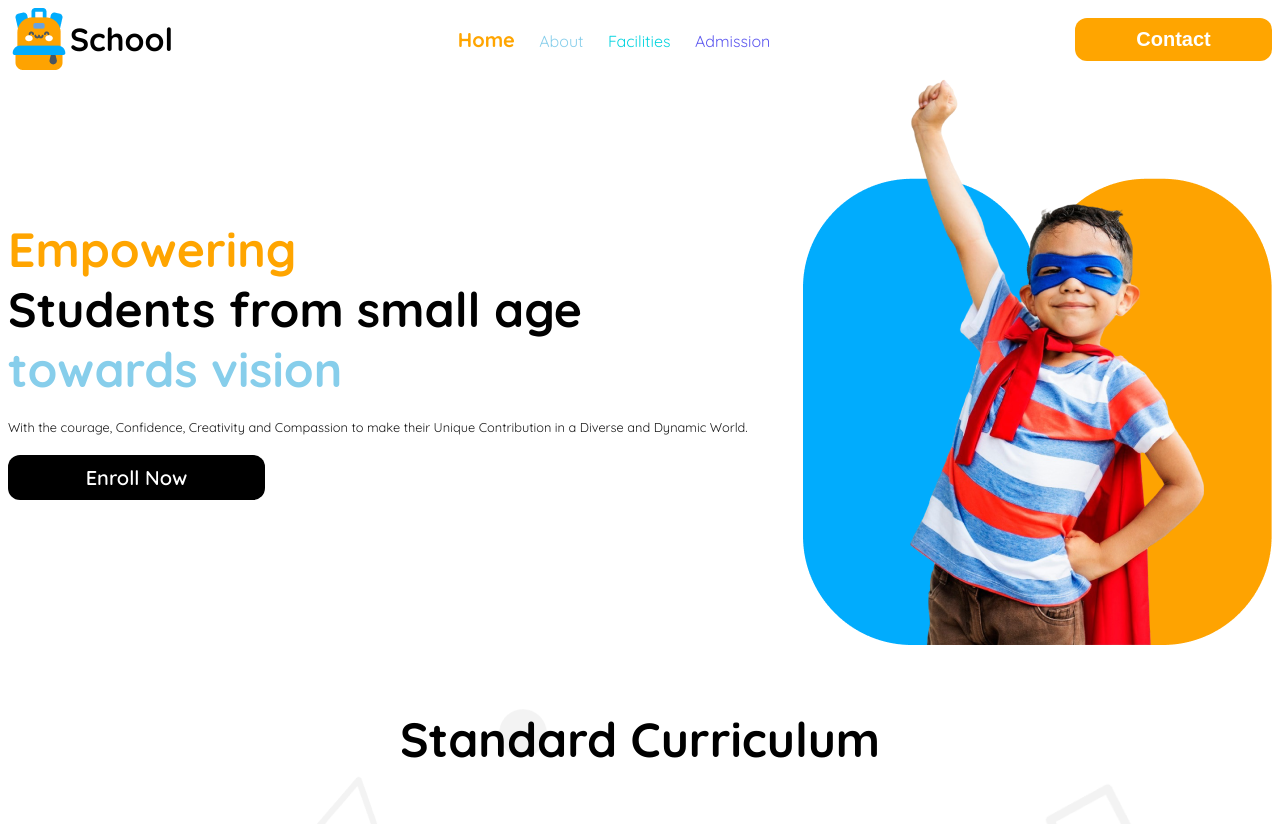
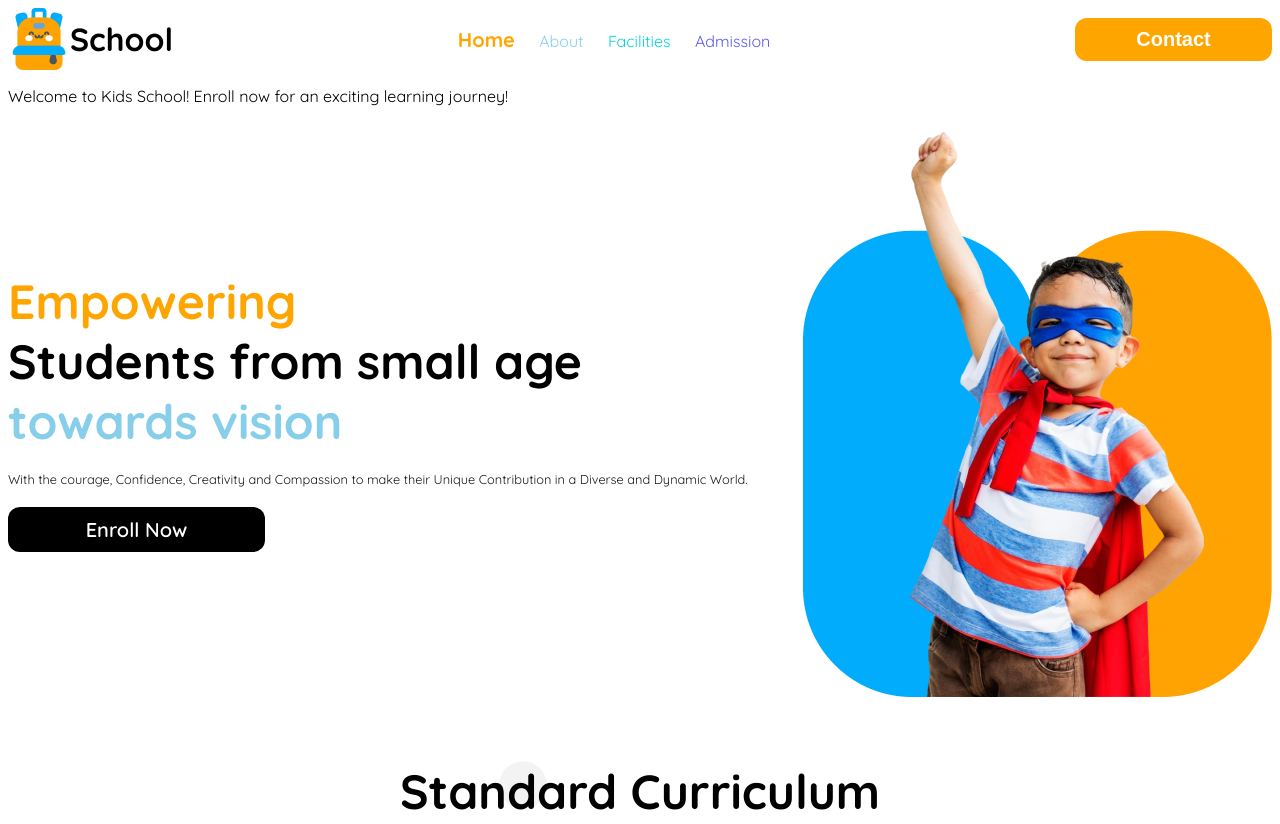
Before and after one commit to srsohan210/2nd-assignment, a plain HTML site: page index.html in a window 1280 px wide. Shown: the top 824 px of the page. Drawn offline with Linux system fonts and the light colour scheme.

Commit message:
added marquee section

```diff
--- a/index.html
+++ b/index.html
@@ -29,6 +29,11 @@
         </div>
     </div>
     <hr class="break">
+    <section class="marquee-container">
+        <div class="marquee">
+            <p> Welcome to Kids School!  Enroll now for an exciting learning journey! </p>
+        </div>
+    </section>
     <div class="hambar">
         <div class="ham">
             <img src="assets/ham.png" alt="">
```
